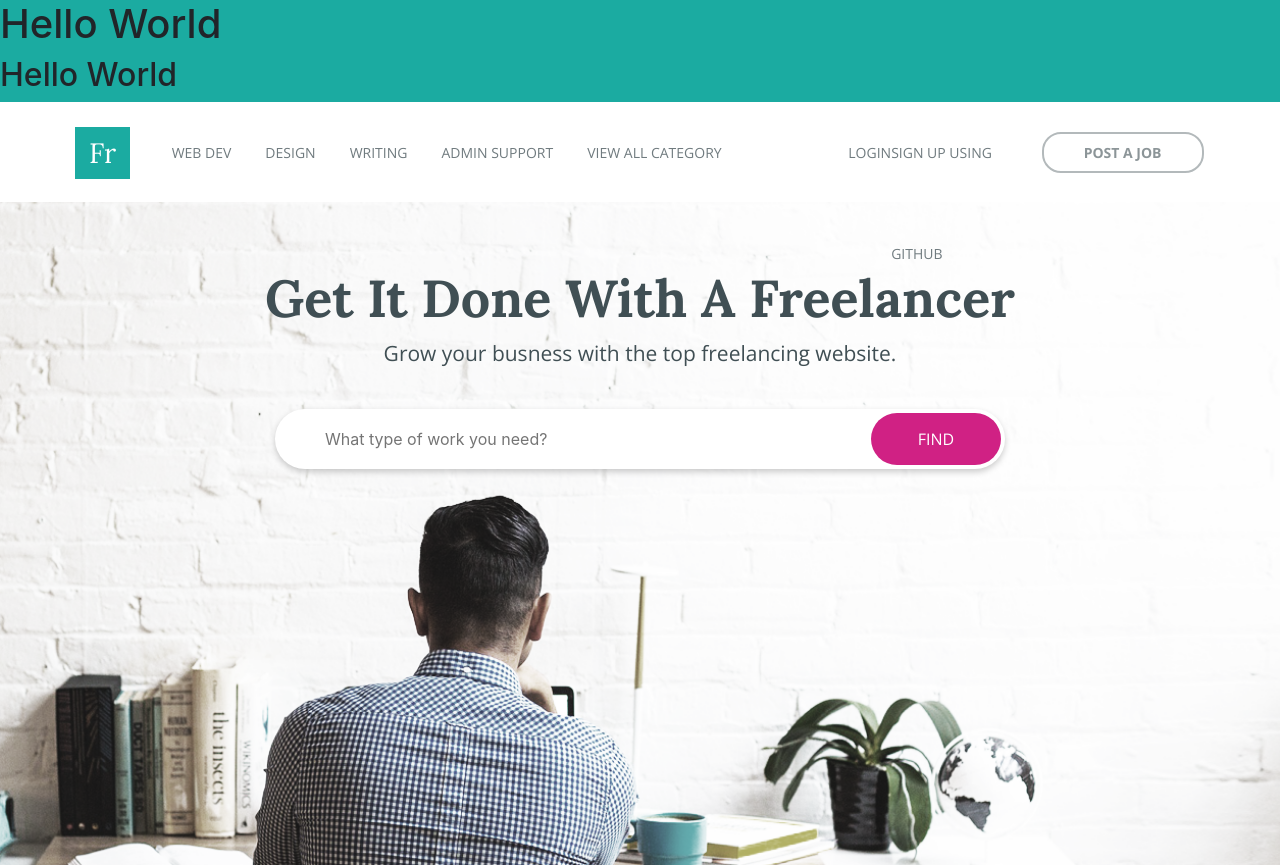
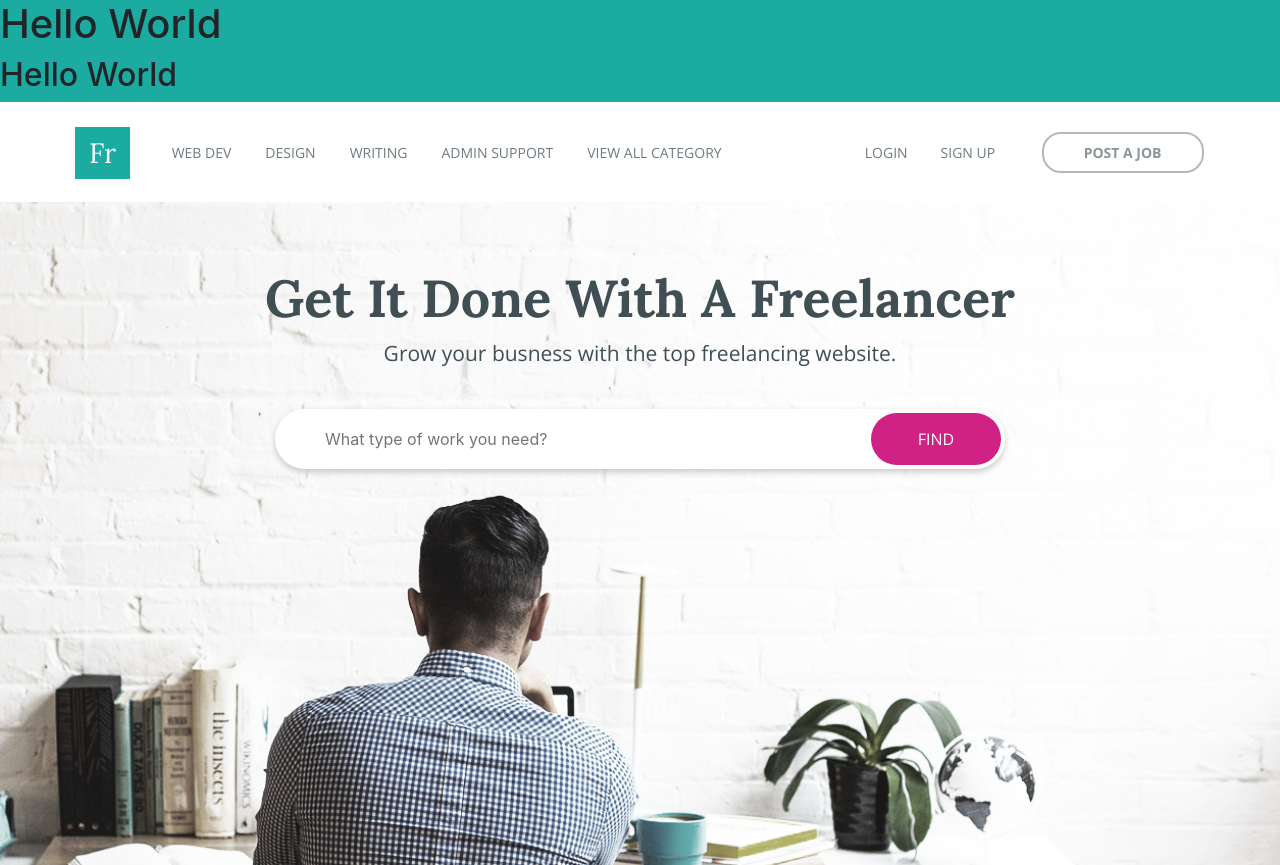
Before and after one commit to slikic/freelanser, a plain HTML site: page index.html in a window 1280 px wide. Shown: the top 865 px of the page. Drawn offline with nearby package versions, Linux system fonts and the light colour scheme.

Commit message:
changed register link to sign up

```diff
--- a/index.html
+++ b/index.html
@@ -45,7 +45,7 @@
                         <div class="sign-up">
                             <ul>
                                 <li><a href="#">login</a></li>
-                                <li><a href="#">Sign Up using Github</a></li>
+                                <li><a href="#">Sign Up</a></li>
                             </ul>
                         </div>
                     </div>
```
